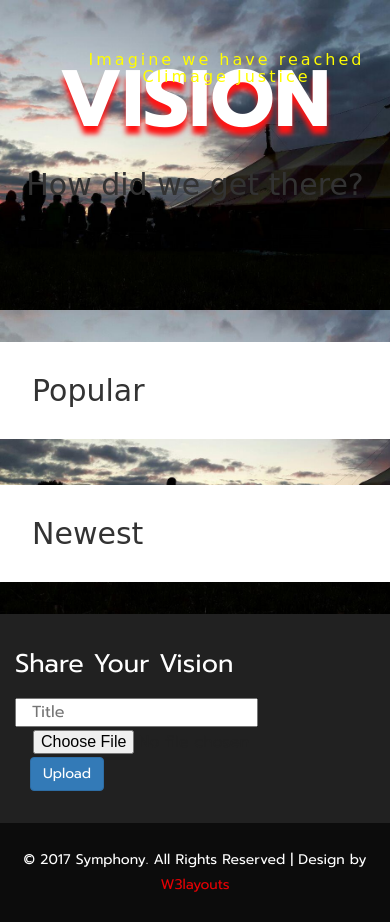
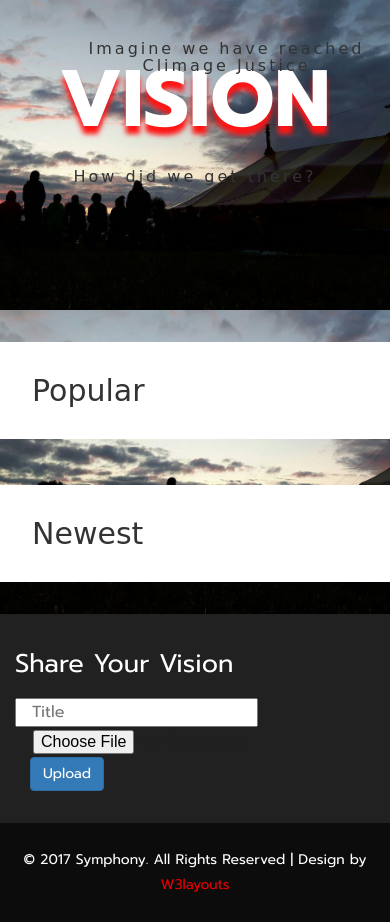
Before and after one commit to derDieDasJojo/vision-debate, a plain HTML site: page index.html in a window 390 px wide. Drawn offline with Linux system fonts and the light colour scheme; a script that the page names is missing; a web font is replaced by a local one.

Commit message:
made slogan better readable

```diff
--- a/css/style.css
+++ b/css/style.css
@@ -35,6 +35,7 @@ input[type="submit"],input[type="reset"],a{
 /*-- banner --*/
 .banner{
 	background:url(../images/banner.jpg) no-repeat 0px 0px;
+  background-attachment: fixed;
 	background-size:cover;
 	-webkit-background-size:cover;
 	-moz-background-size:cover;
@@ -252,14 +253,15 @@ nav.navbar.navbar-default {
 }
 .agile_banner_info_pos{
 	position: absolute;
-    top: 20%;
+    top: 5%;
     left: 21%;
 }
-.agile_banner_info_pos h2{
-	font-size: 2em;
-    color: #fffd00;
+.agile_banner_info_sub h2{
+	  font-size: 2em;
+    color: #333333;
     letter-spacing: 3px;
 }
+
 /*-- //banner --*/
 /*-- banner-bottom --*/
 .wthree_banner_bottom_grid{
@@ -2211,7 +2213,7 @@ ul.agileinfo_phone_mail{
 	.agile_banner_info h3 {
 		font-size: 12em;
 	}
-	.agile_banner_info_pos {
+	.agile_banner_info_sub {
 		left: 25%;
 	}
 	.w3layouts_banner_bottom_grid {
@@ -2222,7 +2224,7 @@ ul.agileinfo_phone_mail{
 	}
 }
 @media (max-width: 1280px){
-	.agile_banner_info_pos h2 {
+	.agile_banner_info_sub h2 {
 		font-size: 1.6em;
 	}
 	.hovereffect a i {
@@ -2270,8 +2272,8 @@ ul.agileinfo_phone_mail{
 		background: url(../images/2.png) no-repeat center;
 		background-size: 30%;
 	}
-	.agile_banner_info_pos {
-		top: 18%;
+	.agile_banner_info_sub {
+		top: 5%;
 	}
 	.banner {
 		min-height: 615px;
@@ -2449,10 +2451,10 @@ ul.agileinfo_phone_mail{
 		background: url(../images/2.png) no-repeat center;
 		background-size: 33%;
 	}
-	.agile_banner_info_pos h2 {
+	.agile_banner_info_sub h2 {
 		font-size: 1.3em;
 	}
-	.agile_banner_info_pos {
+	.agile_banner_info_sub {
 		left: 23.5%;
 	}
 	.agile_banner_info {
@@ -2745,7 +2747,7 @@ ul.agileinfo_phone_mail{
 	}
 }
 @media (max-width: 667px){
-	.agile_banner_info_pos {
+	.agile_banner_info_sub {
 		left: 19.5%;
 	}
 	.agile_banner_info {
@@ -2823,10 +2825,10 @@ ul.agileinfo_phone_mail{
 	.agile_banner_info h3 {
 		font-size: 7em;
 	}
-	.agile_banner_info_pos h2 {
+	.agile_banner_info_sub h2 {
 		font-size: 1.1em;
 	}
-	.agile_banner_info_pos {
+	.agile_banner_info_sub {
 		left: 22.5%;
 	}
 	.banner {
@@ -3104,12 +3106,12 @@ ul.agileinfo_phone_mail{
 		background: url(../images/2.png) no-repeat center;
 		background-size: 40%;
 	}
-	.agile_banner_info_pos h2 {
+	.agile_banner_info_sub h2 {
 		font-size: 1em;
 	}
-	.agile_banner_info_pos {
+	.agile_banner_info_sub {
 		left: 17.5%;
-		top: 11%;
+		top: 5%;
 	}
 	.wthree_banner_bottom_grid_pos {
 		width: 87%;
@@ -3246,9 +3248,9 @@ ul.agileinfo_phone_mail{
 	.banner {
 		min-height: 275px;
 	}
-	.agile_banner_info_pos {
+	.agile_banner_info_sub {
 		left: 6.5%;
-		top: 15%;
+		top: 6%;
 	}
 	.wthree_banner_bottom_grid_pos {
 		width: 83%;
--- a/index.html
+++ b/index.html
@@ -38,10 +38,10 @@ Smartphone Compatible web template, free webdesigns for Nokia, Samsung, LG, Sony
 		<div class="container">
 			<div class="agile_banner_info">
 				<h3>Vision</h3>
-				<div class="agile_banner_info_pos">
+				<div class="agile_banner_info_sub agile_banner_info_pos">
 					<h2>Imagine we have reached Climage Justice</h2>
 				</div>
-				<div><h2>How did we get there?</h2></div>
+				<div class="agile_banner_info_sub"><h2>How did we get there?</h2></div>
 			</div>
 		</div>
 	</div>
```
